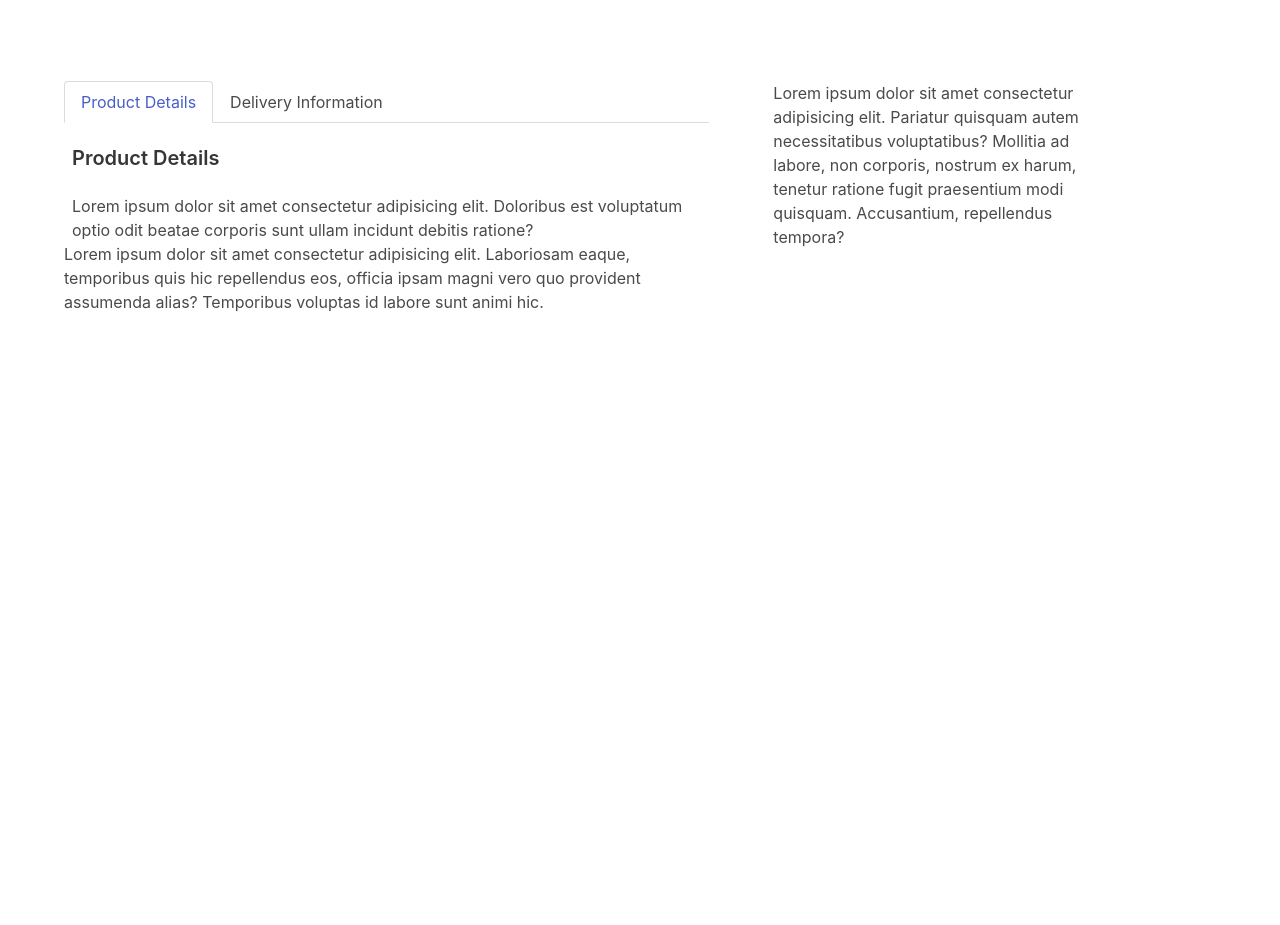
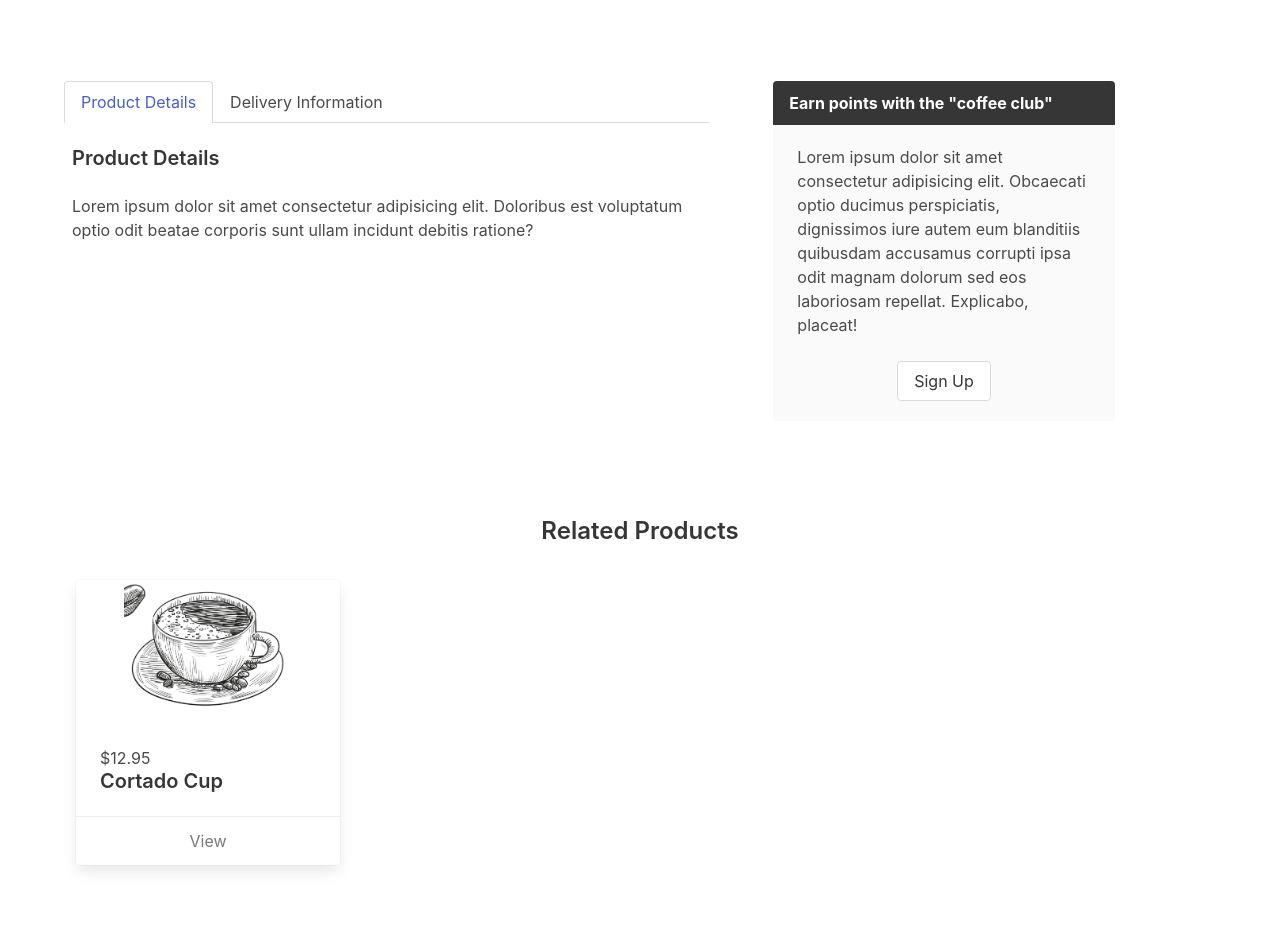
Before and after one commit to svenchan/landingPage, a plain HTML site: page index.html in a window 1280 px wide. Shown: the part 594-1519 px from the top of the page. Before the commit the page ends 956 px from the top, so only its background shows below. Drawn offline with nearby package versions, Linux system fonts and the light colour scheme.

Commit message:
Add message box and 1 card

```diff
--- a/index.html
+++ b/index.html
@@ -67,12 +67,15 @@
                 </div>
                 <div class="column is-4-desktop is-12-tablet">
                     <div class="is-size-4 mb-4">$11.99</div>
-                    <p class="mb-4">Lorem ipsum, dolor sit amet consectetur adipisicing elit. Maiores, adipisci?</p>
+                    <p class="mb-4">Lorem ipsum, dolor sit amet consectetur adipisicing elit.
+                        Maiores, adipisci?</p>
+                        <button class="button is-primary">Add to Cart</button>
                 </div>
             </div>
         </div>
     </section>
 
+    <!--tabs-->
     <section class="section">
         <div class="container">
             <div class="columns is-8 is-variable">
@@ -97,14 +100,51 @@
                                 Doloribus est voluptatum optio odit beatae corporis sunt ullam incidunt debitis ratione?</p>
                         </div>
                     </div>
-                    <p class="">Lorem ipsum dolor sit amet consectetur adipisicing elit. Laboriosam eaque, temporibus quis hic repellendus eos, officia ipsam magni
-                        vero quo provident assumenda alias? Temporibus voluptas id labore sunt animi hic.</p>
                 </div>
+
+                <!--Message Box-->
                 <div class="column is-4-tablet">
-                    <p>Lorem ipsum dolor sit amet consectetur adipisicing elit. Pariatur quisquam autem necessitatibus voluptatibus? Mollitia ad labore, non corporis,
-                        nostrum ex harum, tenetur ratione fugit praesentium modi quisquam. Accusantium, repellendus tempora?</p>
+                    <div class="message is-dark">
+                        <div class="message-header">
+                            <p>Earn points with the "coffee club"</p>
+                        </div>
+                        <div class="message-body">
+                            <p>Lorem ipsum dolor sit amet consectetur adipisicing elit.
+                                Obcaecati optio ducimus perspiciatis, dignissimos iure autem
+                                eum blanditiis quibusdam accusamus corrupti ipsa odit magnam dolorum sed
+                                eos laboriosam repellat. Explicabo, placeat!</p>
+                            <div class="has-text-centered"><button class="button mt-5">Sign Up</button></div>
+                        </div>
+                    </div>
                 </div>
             </div>
+        </div>
+    </section>
+
+    <!--Cards-->
+    <section class="section">
+        <div class="container">
+            <h3 class="title has-text-centered is-size-4">Related Products</h3>
+            <div class="colums mt-5 is-8 is-variable">
+                <div class="column is-4-tablet is-3-desktop">
+                    <div class="card">
+                        <div class="card-image has-text-centered px-6">
+                            <img src="images/coffe-cup.jpg" alt="product">
+                        </div>
+                        <div class="card-content">
+                            <p>$12.95</p>
+                            <p class="title is-size-5">Cortado Cup</p>
+                        </div>
+                        <div class="card-footer">
+                            <p class="card-footer-item">
+                                <a href="" class="has-text-grey">View</a>
+                            </p>
+                        </div>
+                    </div>
+                </div>
+            </div>
+
+
         </div>
     </section>
     <script src="index.js"></script>
--- a/index.js
+++ b/index.js
@@ -6,3 +6,27 @@ burgerIcon.addEventListener("click", (event) => {
     event.preventDefault();
     navbarMenu.classList.toggle("is-active");
 });
+
+
+//tabs
+const tabs = document.querySelectorAll(".tabs li");
+const tabContentBoxes = document.querySelectorAll("#tab-content > div");
+
+tabs.forEach((tab) => {
+    tab.addEventListener("click", () => {
+        tabs.forEach(item => item.classList.remove("is-active" ));
+        tab.classList.add("is-active");
+
+        const target = tab.dataset.target;
+        console.log(target);
+
+        tabContentBoxes.forEach(box => {
+            if (box.getAttribute('id') === target) {
+                box.classList.remove("is-hidden");
+            } else {
+                box.classList.add('is-hidden');
+            }
+        })
+
+    });
+});
```
